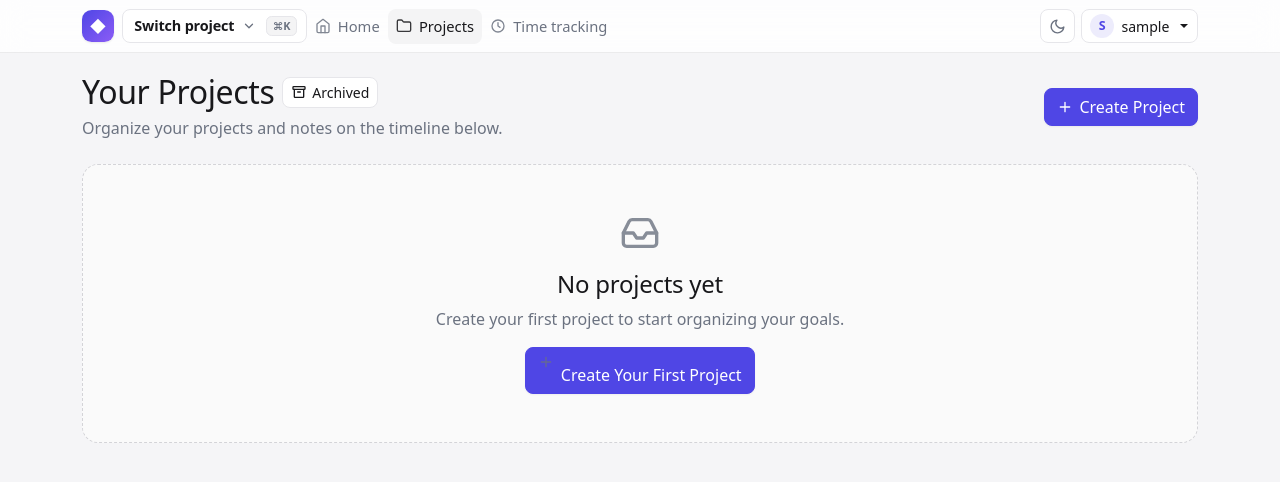
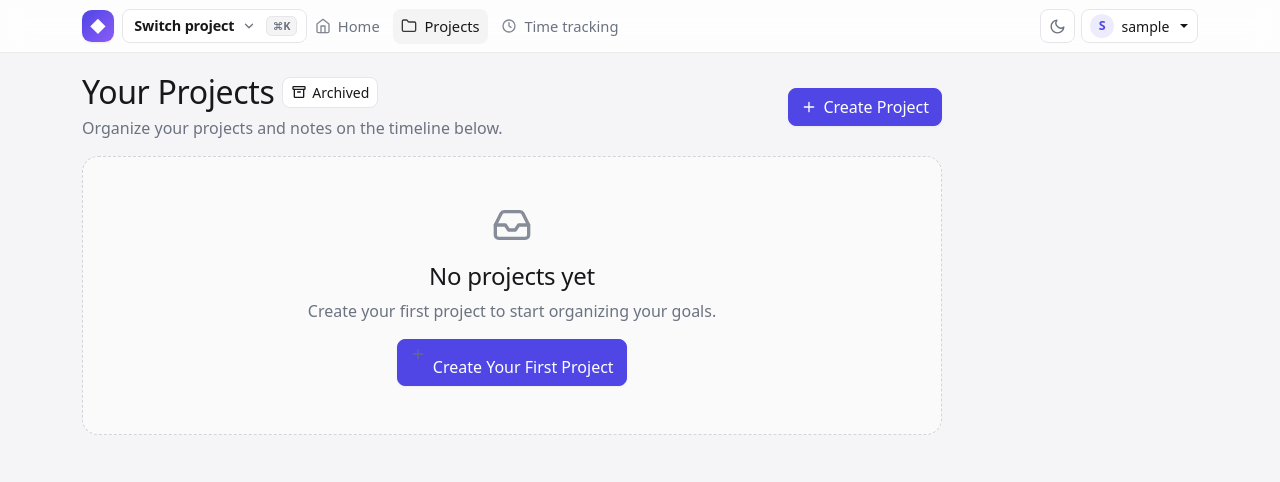
Before and after one commit to SzymonEls/AI-productivity-app, a Flask app: page /projects/dashboard in a window 1280 px wide. Shown: the top 482 px of the page. Run offline with Flask 3, Linux system fonts and the light colour scheme; the visitor is signed in with stand-in values (Sample User, id 1); data comes from the database, SQL or seed files in the repository; data that the repository does not hold is empty; parts of the project's set-up code (start-up, migrations or seed data) failed here and were passed over; some libraries are stand-ins or nearby versions.

Commit message:
Adjust layout spacing and element placement

```diff
--- a/app/static/css/styles.css
+++ b/app/static/css/styles.css
@@ -375,8 +375,12 @@
     margin: 0 0.25rem 0 0;
 }
 
+.dashboard-page {
+    max-width: 860px;
+}
+
 .project-timeline-panel {
-    max-width: 980px;
+    max-width: 100%;
 }
 
 .project-timeline {
--- a/app/static/css/theme.css
+++ b/app/static/css/theme.css
@@ -212,6 +212,10 @@ a {
 }
 
 .app-logo:hover .app-brand-mark { transform: scale(1.05); }
+
+.app-navbar .navbar-nav {
+    gap: 0.35rem;
+}
 
 .app-navbar .nav-link {
     position: relative;
--- a/app/templates/projects/dashboard.html
+++ b/app/templates/projects/dashboard.html
@@ -4,7 +4,8 @@
 {% block title %}Dashboard{% endblock %}
 
 {% block content %}
-<div class="d-flex justify-content-between align-items-center mb-4">
+<div class="dashboard-page">
+<div class="d-flex justify-content-between align-items-center mb-3">
     <div>
         <div class="d-flex align-items-center gap-2 mb-1">
             <h1 class="h2 mb-0">Your Projects</h1>
@@ -102,6 +103,7 @@
         <a href="{{ url_for('projects.create_project') }}" class="btn btn-primary">{{ icon("plus") }}Create Your First Project</a>
     </div>
 {% endif %}
+</div>
 
 <script>
     (() => {
```
